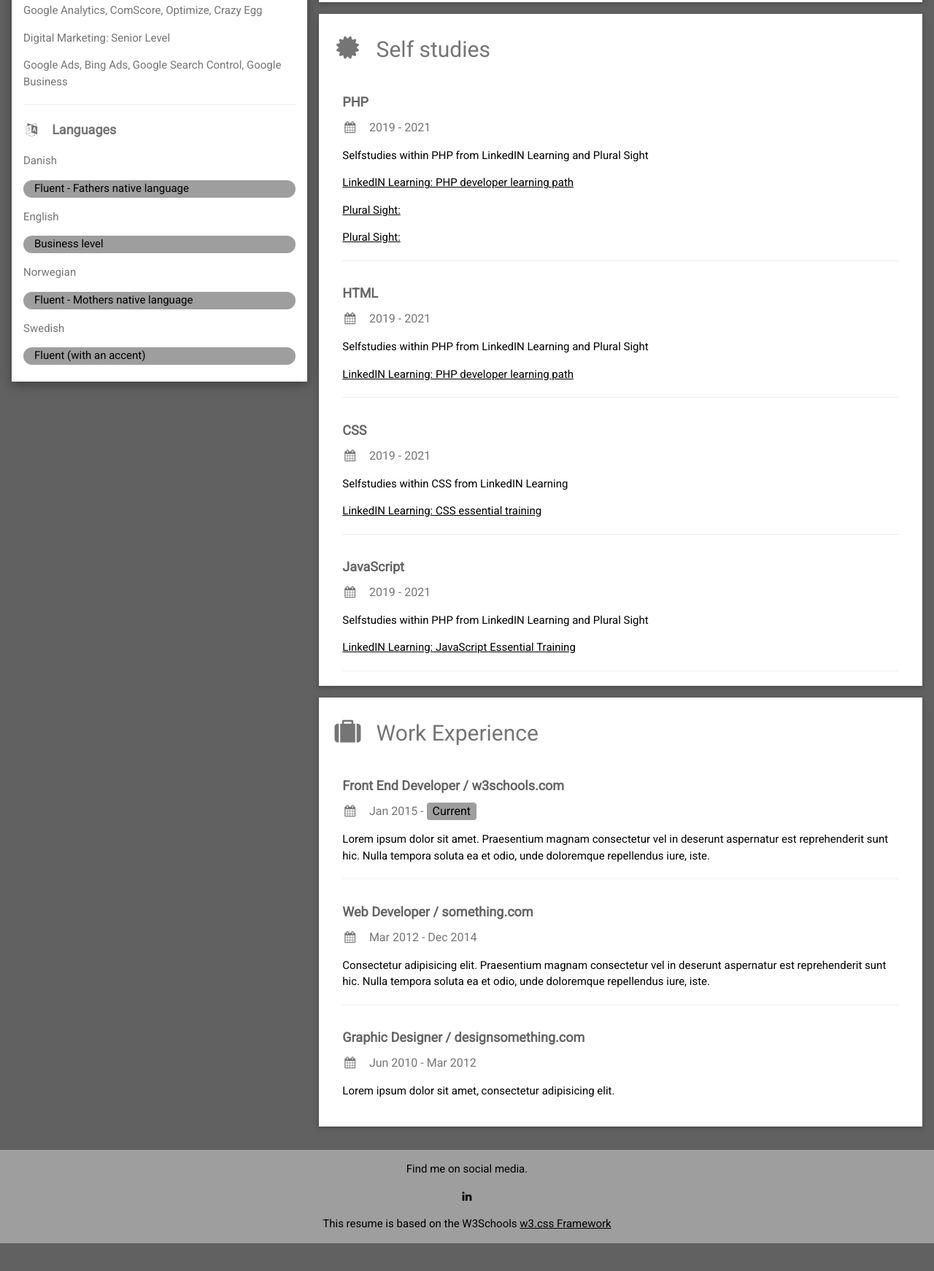
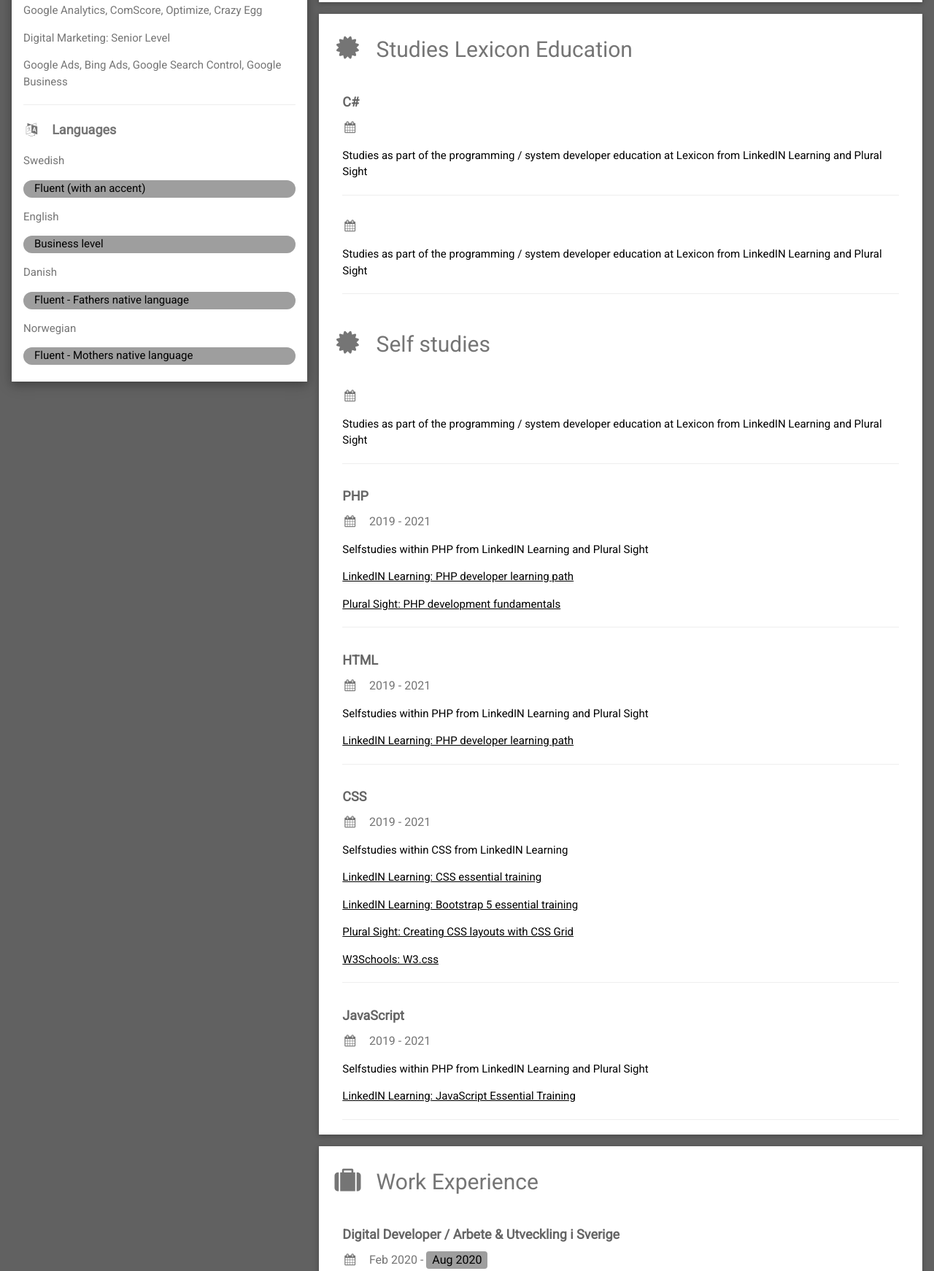
Before and after one commit to jenschr69/cv, a plain HTML site: page index.html in a window 1280 px wide. Shown: the part 959-2701 px from the top of the page at 73% size. Before the commit the page ends 2663 px from the top, so only its background shows below. Drawn offline with nearby package versions, Linux system fonts and the light colour scheme.

Commit message:
Updating

```diff
--- a/index.html
+++ b/index.html
@@ -22,7 +22,6 @@
 
       <div class="w3-white w3-text-grey w3-card-4">
         <div class="w3-display-container">
-          <!-- TODO: Add my own picture -->
           <!-- Picture Size: 500px x 333px -->
           <img src="images/jens.jpg" style="width:100%" alt="Jens Christian Christensen">
         </div>
@@ -54,21 +53,21 @@
           <hr>
 
           <p class="w3-large w3-text-theme"><b><i class="fa fa-language fa-fw w3-margin-right w3-text-grey"></i>Languages</b></p>
-          <p>Danish</p>
+          <p>Swedish</p>
           <div class="w3-light-grey w3-round-xlarge">
-            <div class="w3-round-xlarge w3-grey" style="height:24px;width:100%"><span style="padding-left: 15px;">Fluent - Fathers native language</span></div>
+            <div class="w3-round-xlarge w3-grey" style="height:24px;width:100%"><span style="padding-left: 15px;">Fluent (with an accent)</span></div>
           </div>
           <p>English</p>
           <div class="w3-light-grey w3-round-xlarge">
             <div class="w3-round-xlarge w3-grey" style="height:24px;width:100%"><span style="padding-left: 15px;">Business level</span></div>
           </div>
+          <p>Danish</p>
+          <div class="w3-light-grey w3-round-xlarge">
+            <div class="w3-round-xlarge w3-grey" style="height:24px;width:100%"><span style="padding-left: 15px;">Fluent - Fathers native language</span></div>
+          </div>
           <p>Norwegian</p>
           <div class="w3-light-grey w3-round-xlarge">
             <div class="w3-round-xlarge w3-grey" style="height:24px;width:100%"><span style="padding-left: 15px;">Fluent - Mothers native language</span></div>
-          </div>
-          <p>Swedish</p>
-          <div class="w3-light-grey w3-round-xlarge">
-            <div class="w3-round-xlarge w3-grey" style="height:24px;width:100%"><span style="padding-left: 15px;">Fluent (with an accent)</span></div>
           </div>
           <br>
         </div>
@@ -118,14 +117,38 @@
       </div>
 
       <div class="w3-container w3-card w3-white w3-margin-bottom">
+        <h2 class="w3-text-grey w3-padding-16"><i class="fa fa-certificate fa-fw w3-margin-right w3-xxlarge w3-text-grey"></i>Studies Lexicon Education</h2>
+        <div class="w3-container">
+          <h5 class="w3-opacity"><b>C#</b></h5>
+          <h6 class="w3-text-grey"><i class="fa fa-calendar fa-fw w3-margin-right"></i></h6>
+          <p>Studies as part of the programming / system developer education at Lexicon from LinkedIN Learning and Plural Sight</p>
+          <p><a href=""></a></p>
+          <hr>
+        </div>
+
+        <div class="w3-container">
+          <h5 class="w3-opacity"><b></b></h5>
+          <h6 class="w3-text-grey"><i class="fa fa-calendar fa-fw w3-margin-right"></i></h6>
+          <p>Studies as part of the programming / system developer education at Lexicon from LinkedIN Learning and Plural Sight</p>
+          <p><a href=""></a></p>
+          <hr>
+        </div>
+
         <h2 class="w3-text-grey w3-padding-16"><i class="fa fa-certificate fa-fw w3-margin-right w3-xxlarge w3-text-grey"></i>Self studies</h2>
+        <div class="w3-container">
+          <h5 class="w3-opacity"><b></b></h5>
+          <h6 class="w3-text-grey"><i class="fa fa-calendar fa-fw w3-margin-right"></i></h6>
+          <p>Studies as part of the programming / system developer education at Lexicon from LinkedIN Learning and Plural Sight</p>
+          <p><a href=""></a></p>
+          <hr>
+        </div>
+
         <div class="w3-container">
           <h5 class="w3-opacity"><b>PHP</b></h5>
           <h6 class="w3-text-grey"><i class="fa fa-calendar fa-fw w3-margin-right"></i>2019 - 2021</h6>
           <p>Selfstudies within PHP from LinkedIN Learning and Plural Sight</p>
           <p><a href="https://www.linkedin.com/learning/paths/become-a-php-developer-2">LinkedIN Learning: PHP developer learning path</a></p>
-          <p><a href="">Plural Sight: </a></p>
-          <p><a href="">Plural Sight: </a></p>
+          <p><a href="https://app.pluralsight.com/paths/skill/php-development-fundamentals">Plural Sight: PHP development fundamentals</a></p>
           <hr>
         </div>
 
@@ -142,6 +165,9 @@
             <h6 class="w3-text-grey"><i class="fa fa-calendar fa-fw w3-margin-right"></i>2019 - 2021</h6>
             <p>Selfstudies within CSS from LinkedIN Learning</p>
             <p><a href="https://www.linkedin.com/learning/css-essential-training-3/">LinkedIN Learning: CSS essential training </a></p>
+            <p><a href="https://www.linkedin.com/learning/bootstrap-5-essential-training/">LinkedIN Learning: Bootstrap 5 essential training</a></p>
+            <p><a href="https://app.pluralsight.com/library/courses/css-grid-creating-layouts/">Plural Sight: Creating CSS layouts with CSS Grid</a></p>
+            <p><a href="https://www.w3schools.com/w3css/">W3Schools: W3.css</a></p>
             <hr>
         </div>
 
@@ -158,21 +184,25 @@
       <div class="w3-container w3-card w3-white w3-margin-bottom">
         <h2 class="w3-text-grey w3-padding-16"><i class="fa fa-suitcase fa-fw w3-margin-right w3-xxlarge w3-text-grey"></i>Work Experience</h2>
         <div class="w3-container">
-          <h5 class="w3-opacity"><b>Front End Developer / w3schools.com</b></h5>
-          <h6 class="w3-text-grey"><i class="fa fa-calendar fa-fw w3-margin-right"></i>Jan 2015 - <span class="w3-tag w3-grey w3-round">Current</span></h6>
-          <p>Lorem ipsum dolor sit amet. Praesentium magnam consectetur vel in deserunt aspernatur est reprehenderit sunt hic. Nulla tempora soluta ea et odio, unde doloremque repellendus iure, iste.</p>
+          <h5 class="w3-opacity"><b>Digital Developer / Arbete & Utveckling i Sverige</b></h5>
+          <h6 class="w3-text-grey"><i class="fa fa-calendar fa-fw w3-margin-right"></i>Feb 2020 - <span class="w3-tag w3-grey w3-round">Aug 2020</span></h6>
+          <p>Temporary position due to the corana pandemic. Helping the company to go from primary offline education to online education useing Microsoft Teams.
+            I set up Microsoft Teams, educated the staff and their students on managing and using the platform. At the same time I was mentor for their intern in
+          digital marketing and analytics. Where we worked on relaunching their website and implementing and setting up the Learning Management System Moodle.</p>
           <hr>
         </div>
         <div class="w3-container">
-          <h5 class="w3-opacity"><b>Web Developer / something.com</b></h5>
-          <h6 class="w3-text-grey"><i class="fa fa-calendar fa-fw w3-margin-right"></i>Mar 2012 - Dec 2014</h6>
-          <p>Consectetur adipisicing elit. Praesentium magnam consectetur vel in deserunt aspernatur est reprehenderit sunt hic. Nulla tempora soluta ea et odio, unde doloremque repellendus iure, iste.</p>
+          <h5 class="w3-opacity"><b>Digital Developer / AmzyTec AB</b></h5>
+          <h6 class="w3-text-grey"><i class="fa fa-calendar fa-fw w3-margin-right"></i>Okt 2020 - Apr 2021</h6>
+          <p>Building static prototype in HTML and CSS using the Bootstrap library for a coming service for the beaty industri. Setting up and implemented company website
+            in WordPress, CRM system with Vtiger and learning module with the Moodle learning management system.
+          </p>
           <hr>
         </div>
         <div class="w3-container">
-          <h5 class="w3-opacity"><b>Graphic Designer / designsomething.com</b></h5>
-          <h6 class="w3-text-grey"><i class="fa fa-calendar fa-fw w3-margin-right"></i>Jun 2010 - Mar 2012</h6>
-          <p>Lorem ipsum dolor sit amet, consectetur adipisicing elit. </p><br>
+          <h5 class="w3-opacity"><b>Front-end developer, webmaster and digital marketer / Medicoo.se</b></h5>
+          <h6 class="w3-text-grey"><i class="fa fa-calendar fa-fw w3-margin-right"></i>Okt 2018 - Apr 2019</h6>
+          <p>Optimizing the company website using Bootstrap, Twig and PHP for the SiteDirect CMS.</p><br>
         </div>
       </div>
 
```
Also changed, not shown: 1 other file.
